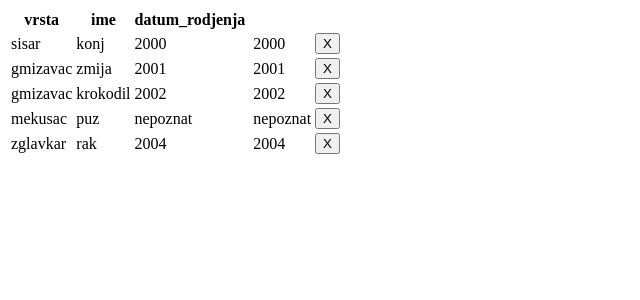
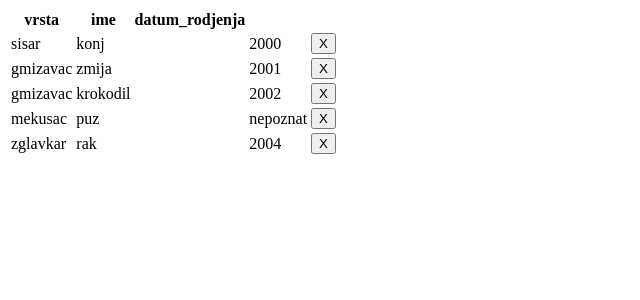
Before and after one commit to TodorovAleksandar/zoo, an Angular app: page / in a window 1280 px wide. Shown: the top 300 px of the page, without its empty margins (0-640 px from the left). Built offline with nearby package versions, Linux system fonts and the light colour scheme.

Commit message:
4 commit

```diff
--- a/src/app/animal-list/animal-list.component.html
+++ b/src/app/animal-list/animal-list.component.html
@@ -9,7 +9,6 @@
   <tr *ngFor="let animal of animals">
     <td>{{ animal.vrsta }}</td>
     <td>{{animal.ime}}</td>
-    <td>{{animal.datum_rodjenja}}</td>
     <td *ngIf="!animal.datum_rodjenja">nema<td>
     <td *ngIf="animal.datum_rodjenja">{{animal.datum_rodjenja}}</td>
     <td>
--- a/src/app/animal-list/animal-list.component.ts
+++ b/src/app/animal-list/animal-list.component.ts
@@ -1,5 +1,5 @@
 import { Component, OnInit } from '@angular/core';
-
+import {Animal} from '../animal';
 @Component({
   selector: 'app-animal-list',
   templateUrl: './animal-list.component.html',
@@ -9,36 +9,14 @@ export class AnimalListComponent implements OnInit {
     animals: Array<Object>;
   constructor() {
     this.animals = [
-      {
-        vrsta:'sisar',
-        ime:'konj',
-        datum_rodjenja:'2000',
-      },
-      {
-        vrsta:'gmizavac',
-        ime:'zmija',
-        datum_rodjenja:'2001',
-      },
-      {
-        vrsta:'gmizavac',
-        ime:'krokodil',
-        datum_rodjenja:'2002',
-      },
-      {
-        vrsta:'mekusac',
-        ime:'puz',
-        datum_rodjenja:'nepoznat',
-      },
-      {
-        vrsta:'zglavkar',
-        ime:'rak',
-        datum_rodjenja:'2004',
-      },
 
+      new Animal('sisar','konj','2000'),
+      new Animal('gmizavac','zmija','2001'),
+      new Animal('gmizavac','krokodil','2002'),
+      new Animal('mekusac','puz','nepoznat'),
+      new Animal('zglavkar','rak','2004')
+    ]
 
-
-
-    ];
    }
    removeAnimal(animal){
     let index = this.animals.indexOf(animal);
```
